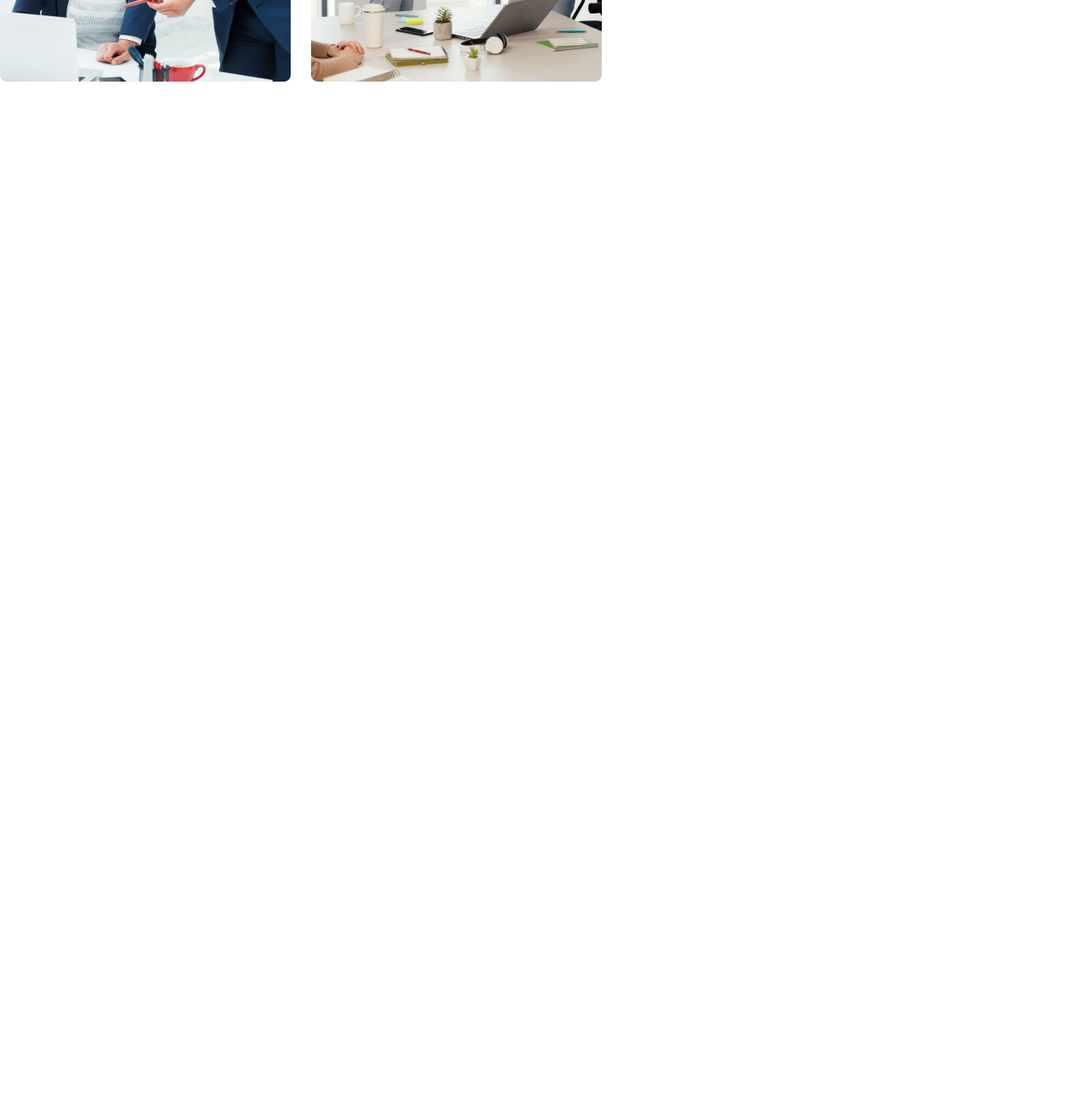
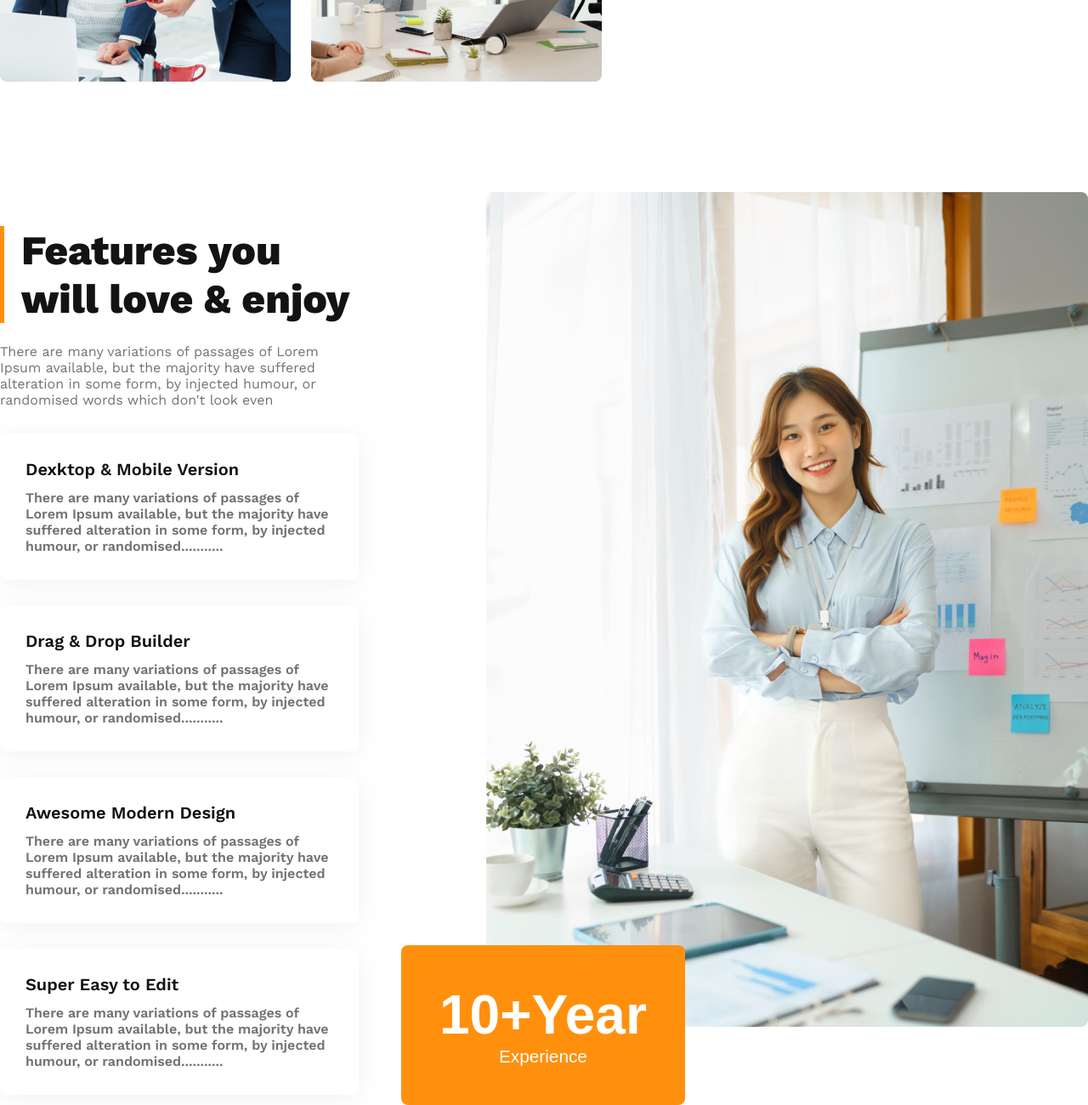
Before and after one commit to mahbubprince/g3-architects-projects, a plain HTML site: page index.html in a window 1280 px wide. Shown: the part 1977-3277 px from the top of the page at 85% size. Before the commit the page ends 2073 px from the top, so only its background shows below. Drawn offline with nearby package versions, Linux system fonts and the light colour scheme.

Commit message:
third page

```diff
--- a/index.html
+++ b/index.html
@@ -54,6 +54,50 @@
                 </div>
             </div>
         </section>
+        <section class="love-enjoy">
+            <div class="love-enjoy-container">
+                <h2 class="dark-1 love-enjoy-main-head">Features you will love & enjoy</h2>
+                <p class="dark-3">There are many variations of passages of Lorem Ipsum available, but the majority have
+                    suffered
+                    alteration in some form, by injected humour, or randomised words which don't look even</p>
+                <div class="card">
+                    <h3 class="love-enjoy-head dark-1">Dexktop & Mobile Version
+                        <p class="love-enjoy-des dark-3">There are many variations of passages of Lorem Ipsum available, but
+                            the majority have suffered alteration in some form, by injected humour, or
+                            randomised...........</p>
+                    </h3>
+                </div>
+                <div class="card">
+                    <h3 class="love-enjoy-head dark-1">Drag & Drop Builder
+                        <p class="love-enjoy-des dark-3">There are many variations of passages of Lorem Ipsum available, but
+                            the majority have suffered alteration in some form, by injected humour, or
+                            randomised...........</p>
+                    </h3>
+                </div>
+                <div class="card">
+                    <h3 class="love-enjoy-head dark-1">Awesome Modern Design
+                        <p class="love-enjoy-des dark-3">There are many variations of passages of Lorem Ipsum available, but
+                            the majority have suffered alteration in some form, by injected humour, or
+                            randomised...........</p>
+                    </h3>
+                </div>
+                <div class="card">
+                    <h3 class="love-enjoy-head dark-1">Super Easy to Edit
+                        <p class="love-enjoy-des dark-3">There are many variations of passages of Lorem Ipsum available, but
+                            the majority have suffered alteration in some form, by injected humour, or
+                            randomised...........</p>
+                    </h3>
+                </div>
+
+            </div>
+            <div class="love-enjoy-img"> <img src="images/architect.png" alt="">
+                <button class="btn-color exp-btn">
+                    <h4 class="btn-head">10+Year
+                    </h4><p class="btn-des">Experience</p>
+                </button>
+
+            </div>
+        </section>
     </main>
     <footer>
 
--- a/style.css
+++ b/style.css
@@ -153,3 +153,59 @@ header ul li {
 .items {
     margin-top: 100px;
 }
+
+/* love-enjoy style */
+.love-enjoy {
+    display: flex;
+    margin-top: 130px;
+}
+
+.love-enjoy-main-head {
+    font-size: 3rem;
+    font-weight: 800;
+    margin-bottom: 24px;
+    border-left: 5px #FF900E solid;
+    padding-left: 20px;
+    margin-top: 40px;
+}
+
+.love-enjoy-head {
+    font-size: 20px;
+    font-weight: 600;
+}
+
+.love-enjoy-des {
+    font-size: 16px;
+    margin-top: 12px;
+}
+
+.card {
+    padding: 30px;
+    margin-top: 30px;
+    box-shadow: 0 4px 30px 0 rgba(0, 0, 0, 0.06);
+    border-radius: 8px;
+}
+
+.love-enjoy-img {
+    margin-left: 150px;
+}
+
+.btn-head {
+    font-size: 4rem;
+    font-weight: 800;
+}
+
+.btn-des {
+    font-size: 1.3rem;
+    font-weight: 500;
+
+
+}
+
+.exp-btn {
+    border-radius: 8px;
+    border-style: none;
+    padding: 45px;
+    margin-left: -100px;
+    margin-top: -100px;
+}
```
